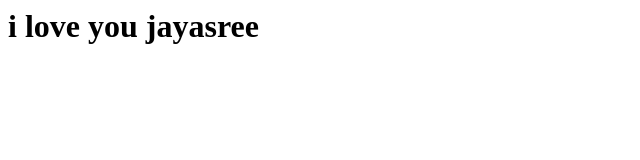
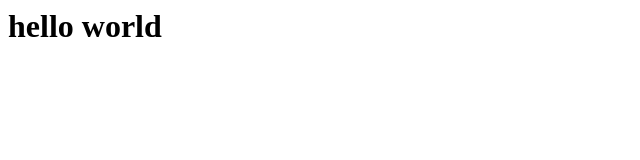
Before and after one commit to saikiranbanka749/html, a plain HTML site: page index.html in a window 1280 px wide. Shown: the whole page, without its empty margins (0-640 px from the left). Drawn offline with Linux system fonts and the light colour scheme.

Commit message:
Update index.html

```diff
--- a/index.html
+++ b/index.html
@@ -1 +1 @@
-<h1> i love you jayasree </h1>
+<h1> hello world </h1>
```
